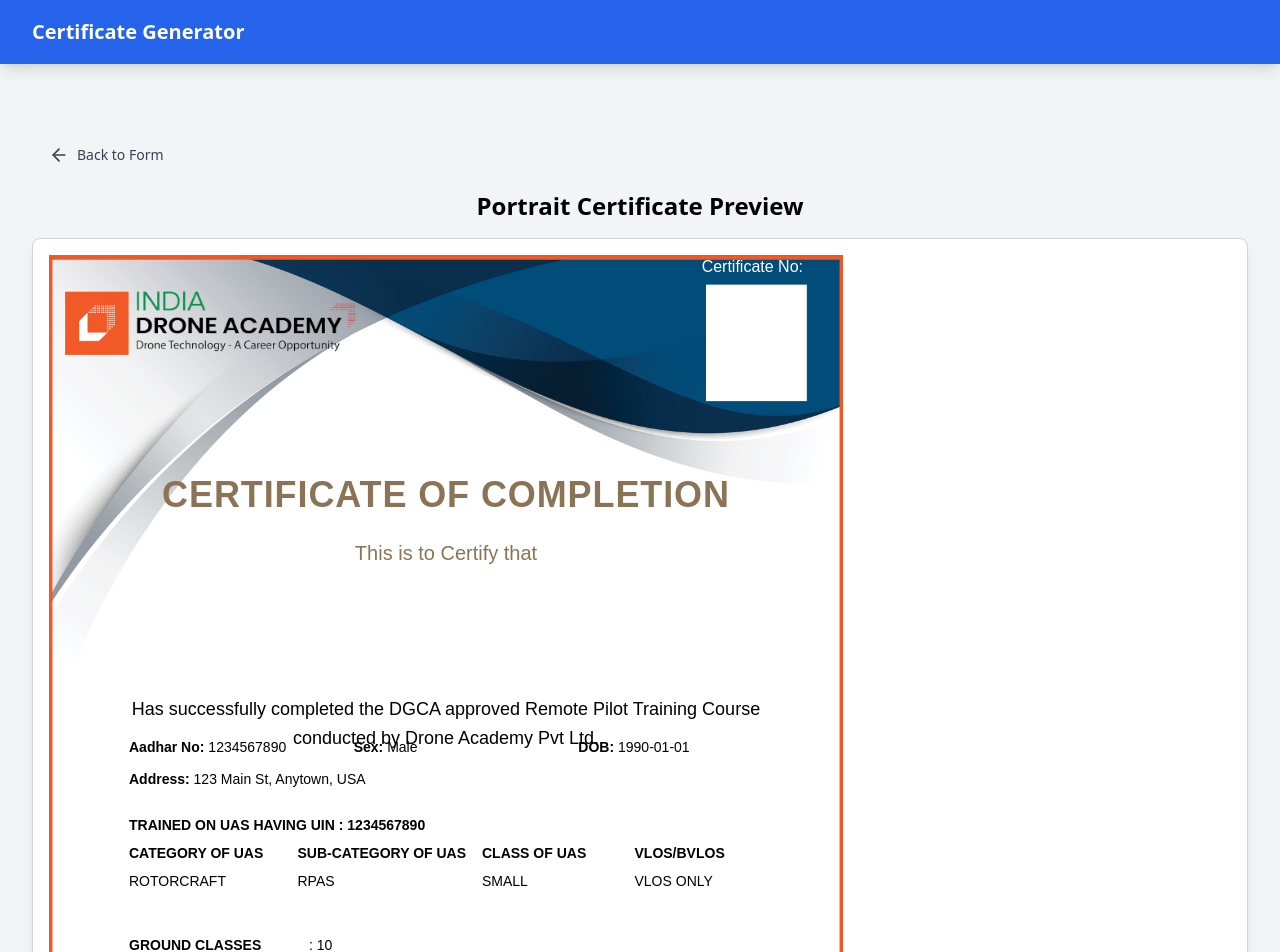
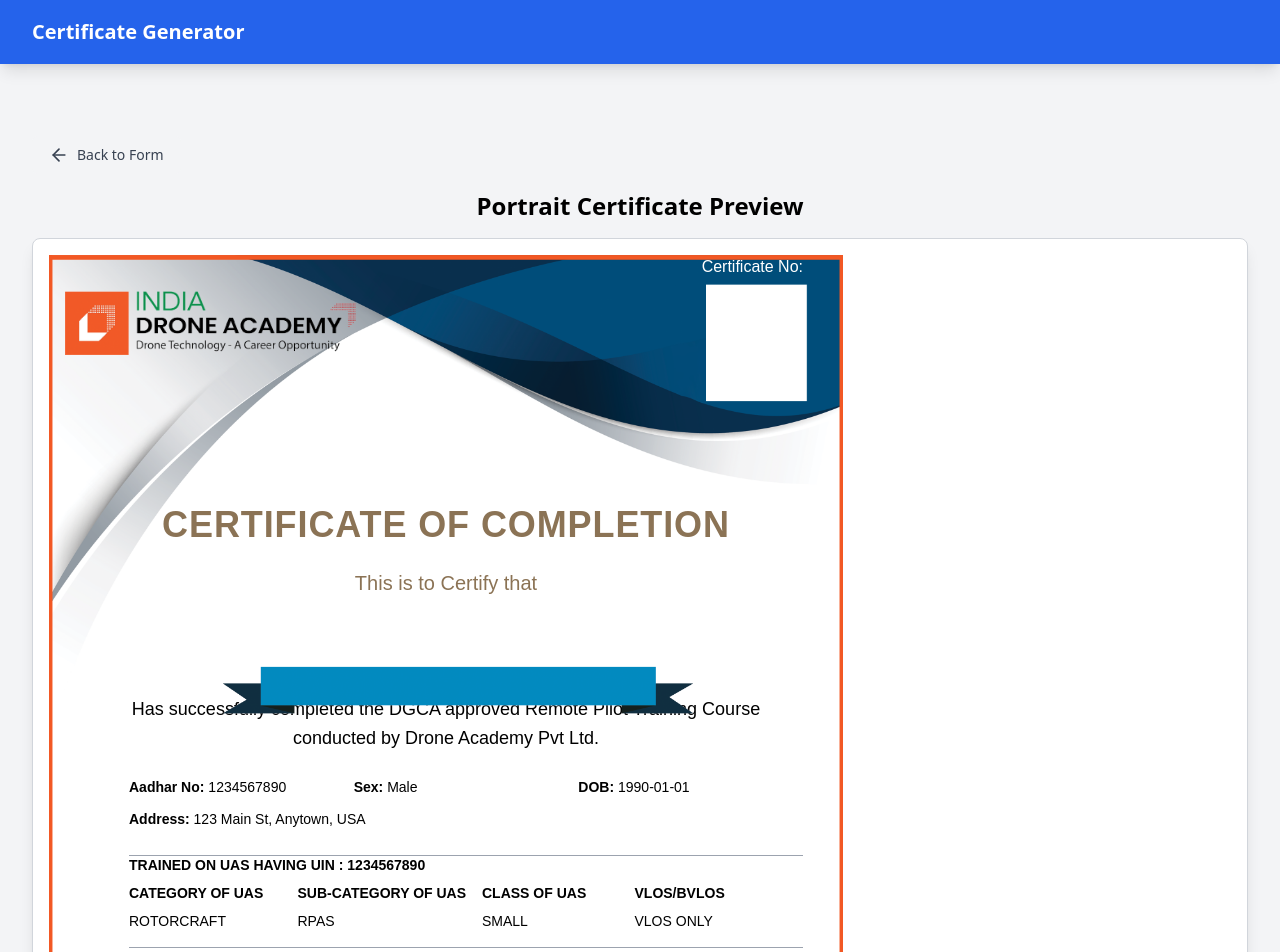
Before and after one commit to Nammi-Kusuma/CertificateGenerator, a React (Vite) app: page /certificate in a window 1280 px wide. Shown: the top 952 px of the page. Built offline with nearby package versions, Linux system fonts and the light colour scheme.

Commit message:
potrait uploaded

```diff
--- a/src/components/CertificateTemplate.tsx
+++ b/src/components/CertificateTemplate.tsx
@@ -39,7 +39,8 @@
         style={{
           background: `url(${border})`,
           backgroundSize: 'cover',
-          backgroundPosition: 'center'
+          backgroundPosition: 'center',
+          zIndex: 100
         }}
       />
 
@@ -60,22 +61,13 @@
       </div>
 
       {/* Certificate Title */}
-      <div className={`absolute ${isLandscape ? 'top-[140px]' : 'top-[220px]'} left-0 right-0 text-center z-20`}>
+      <div className={`absolute ${isLandscape ? 'top-[140px]' : 'top-[250px]'} left-0 right-0 text-center z-20`}>
         <h1 className="text-4xl font-bold text-[#8B7355] tracking-wide">CERTIFICATE OF COMPLETION</h1>
         <p className="text-xl mt-6 text-[#8B7355]">This is to Certify that</p>
       </div>
 
-      {/* Course Description */}
-      <div className={`absolute ${isLandscape ? 'top-[280px]' : 'top-[440px]'} left-0 right-0 text-center z-10`}>
-        <p className="text-lg leading-relaxed">
-          Has successfully completed the DGCA approved Remote Pilot Training Course
-          <br />
-          conducted by Drone Academy Pvt Ltd.
-        </p>
-      </div>
-
       {/* Name Banner */}
-      <div className={`absolute ${isLandscape ? 'top-[200px]' : 'top-[300px]'} left-0 right-0 flex justify-center z-30`}>
+      <div className={`absolute ${isLandscape ? 'top-[200px]' : 'top-[5px]'} left-0 right-0 flex justify-center z-30`}>
         <div className={`relative w-full ${isLandscape ? 'px-4' : 'px-8'}`}>
           <img
             src={ribbon}
@@ -100,8 +92,17 @@
         </div>
       </div>
 
+      {/* Course Description */}
+      <div className={`absolute ${isLandscape ? 'top-[280px]' : 'top-[440px]'} left-0 right-0 text-center z-10`}>
+        <p className="text-lg leading-relaxed">
+          Has successfully completed the DGCA approved Remote Pilot Training Course
+          <br />
+          conducted by Drone Academy Pvt Ltd.
+        </p>
+      </div>
+
       {/* Personal Details */}
-      <div className={`absolute ${isLandscape ? 'top-[340px]' : 'top-[480px]'} left-[80px] right-[40px]`}>
+      <div className={`absolute ${isLandscape ? 'top-[340px]' : 'top-[520px]'} left-[80px] right-[40px] border-b border-gray-400 mb-2`}>
         <div className="grid grid-cols-3 text-left mb-2">
           <div>
             <span className="font-semibold text-sm">Aadhar No: </span>
@@ -123,7 +124,7 @@
       </div>
 
       {/* Training Details */}
-      <div className={`absolute ${isLandscape ? 'top-[420px]' : 'top-[560px]'} left-[80px] right-[40px]`}>
+      <div className={`absolute ${isLandscape ? 'top-[420px]' : 'top-[600px]'} left-[80px] right-[40px] border-b border-gray-400 pb-4`}>
         <p className="font-bold text-sm">TRAINED ON UAS HAVING UIN : {data.uin}</p>
         <div className="w-full mt-2">
           <div className="grid grid-cols-4" style={{ paddingLeft: 0 }}>
@@ -148,7 +149,7 @@
       </div>
 
       {/* Training Hours */}
-      <div className={`absolute ${isLandscape ? 'top-[500px]' : 'top-[680px]'} left-[80px] right-[40px]`}>
+      <div className={`absolute ${isLandscape ? 'top-[500px]' : 'top-[700px]'} left-[80px] right-[40px]`}>
         <div className="flex flex-col gap-y-2">
           <div className="flex">
             <p className="font-bold text-sm w-[180px]">GROUND CLASSES</p>
```
